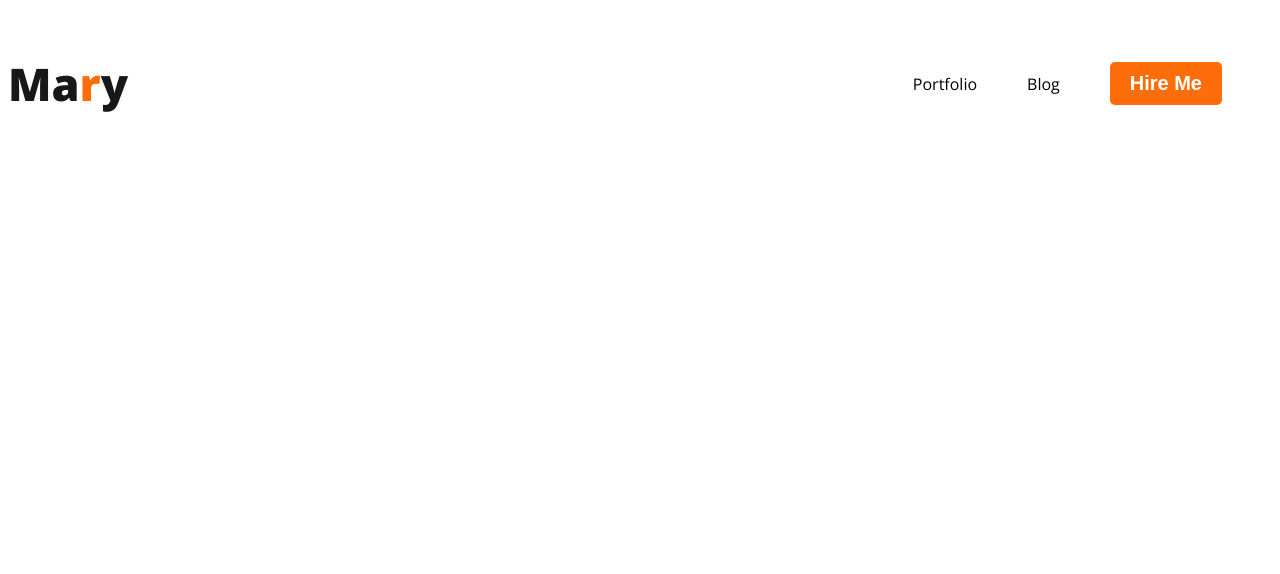
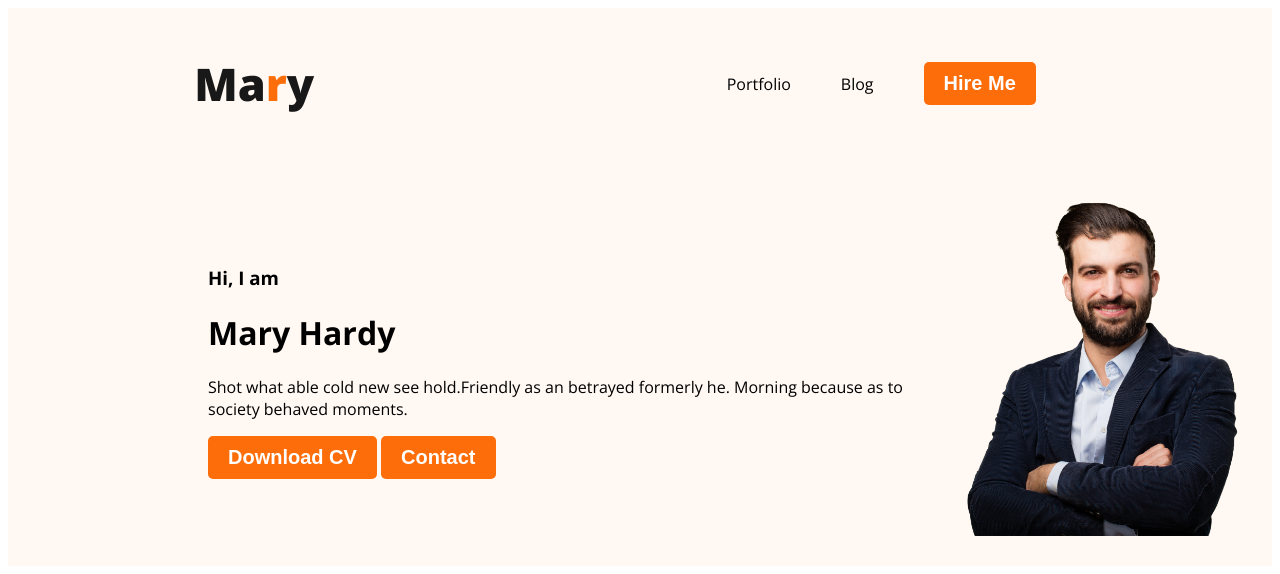
Before and after one commit to Srabosthy23/web-developer-portfolio, a plain HTML site: page index.html in a window 1280 px wide. Drawn offline with nearby package versions, Linux system fonts and the light colour scheme.

Commit message:
added banner content

```diff
--- a/index.html
+++ b/index.html
@@ -22,6 +22,16 @@
             </ul>
 
         </nav>
+        <div class="banner">
+            <div>
+                <h3 class="banner-greeting">Hi, I  am</h3>
+                <h1 class="banner-title">Mary Hardy</h1>
+                <p>Shot what able cold new see hold.Friendly as an betrayed formerly he. Morning because as to society behaved moments.</p>
+                <button class="btn-primary">Download CV</button>
+                <button class="btn-primary">Contact</button>
+            </div>
+            <img class="profile-pic" src="images/hardy.png" alt="">
+        </div>
     </header>
     <main>
 
--- a/style/index.css
+++ b/style/index.css
@@ -17,7 +17,8 @@ body {
 nav {
     display: flex;
     align-items: center;
-    justify-content:space-between;
+    justify-content:space-around;
+    /* margin: 0 200px; */
 }
 
 .text-primary {
@@ -46,3 +47,18 @@ nav a {
     color: #474747;
 
 }
+
+/* header style */
+header{
+    background-color: #FFF8F3;
+}
+
+/* div style */
+.banner{
+    padding: 30px 30px 30px 200px;
+    display: flex;
+    align-items:center;
+}
+.banner .profile-pic{
+    width: 300px;
+}
```
